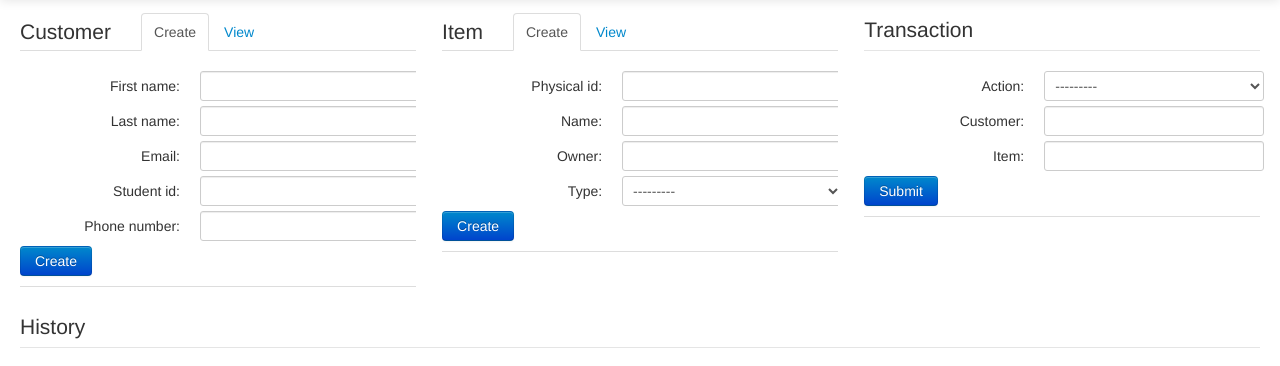
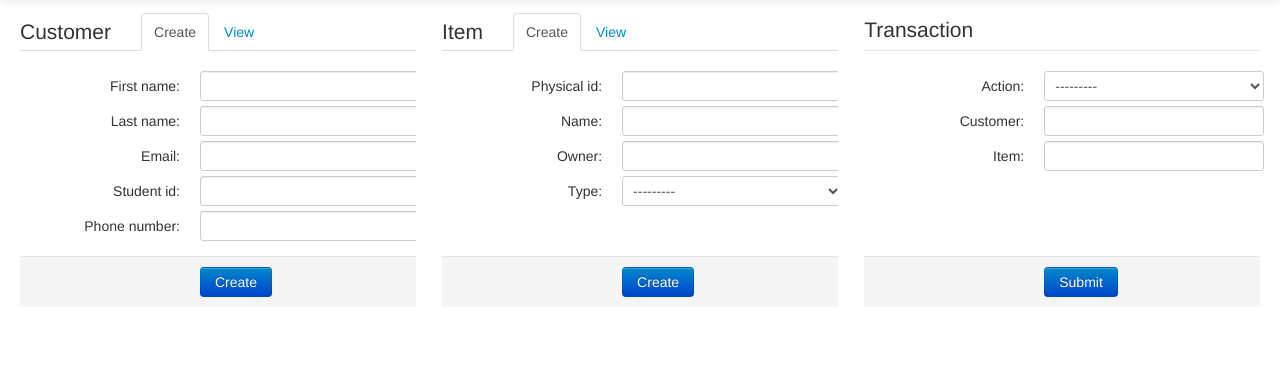
Before and after one commit to fsckit/inventory, a Django app: page / in a window 1280 px wide. Shown: the part 41-407 px from the top of the page. Run offline with Django 3.2, Linux system fonts and the light colour scheme; the visitor is signed in with stand-in values (Sample User, id 1); data that the repository does not hold is empty; parts of the project's set-up code (start-up, migrations or seed data) failed here and were passed over; some libraries are stand-ins or nearby versions.

Commit message:
Spruce up form style

```diff
--- a/app/static/css/custom.css
+++ b/app/static/css/custom.css
@@ -23,19 +23,33 @@
 
 #stage form {
   position: relative;
-  border-bottom: 1px solid #DDD;
   padding-bottom: 10px;
+}
+
+#stage form .alert-error {
+  text-align: center;
+}
+
+#stage form fieldset {
+  height: 175px;
 }
 
 #stage form .control-group {
   margin-bottom: 0;
 }
 
+#stage form .form-actions {
+  padding: 10px 20px 10px 180px;
+  margin-top: 10px;
+}
+
+#stage form .form-actions .error {
+  margin-top: 5px;
+}
+
 #stage .index-scroll {
   overflow-y: auto;
 }
-
-
 
 .tabbable > legend {
   float: left;
--- a/app/static/js/inventory.js
+++ b/app/static/js/inventory.js
@@ -70,21 +70,32 @@
       });
     });
 
-    // Error handler on form
-    $('form').on('errors', function(e, errors) {
-      // Temporarily dump in error handler
-      if (errors)
-        errors.forEach($.error);
+    $('form[action]').each(function(){
+      var $this = $(this);
+
+      // Create error display
+      var $err = $('<div>', {class: 'alert alert-error'}).prependTo($this.find('fieldset')).hide();
+
+      // Error handler on form
+      $this.on('errors', function(e, errors) {
+        // Temporarily dump in error handler
+        if (errors) {
+          $err.text(errors[0]).show();
+        } else {
+          $err.text('').hide();
+        }
+      });
     });
 
     // Error handlers on fields
-    $('form :input').each(function(){
+    $('form fieldset :input').each(function(){
       var $this = $(this);
 
       // Create error display
       var $err = $('<div>', {class: 'error'}).insertAfter($this).hide();
 
       // Bind event listener
+      var $group = $this.closest('.control-group');
       $this.on('errors', function(e, errors) {
         e.stopPropagation();
         if (errors) {
@@ -93,8 +104,10 @@
             trigger: 'hover',
             title: errors.join('\n'),
           }).show();
+          $group.addClass('error');
         } else {
           $err.hide();
+          $group.removeClass('error');
         }
       });
     });
--- a/app/templates/customer/create.html
+++ b/app/templates/customer/create.html
@@ -1,6 +1,8 @@
 <form class="form-horizontal" action="{% url customer_create %}" method="post"> {% csrf_token %}
+  <fieldset>
   {% include "_form.html" %}
-  <div class="form-actions-inline">
+  </fieldset>
+  <div class="form-actions">
     <input class="btn btn-primary" type="submit" value="Create" />
   </div>
 </form>
--- a/app/templates/item/create.html
+++ b/app/templates/item/create.html
@@ -1,6 +1,8 @@
 <form class="form-horizontal" action="{% url item_create %}" method="post"> {% csrf_token %}
+  <fieldset>
   {% include "_form.html" %}
-  <div class="form-actions-inline">
+  </fieldset>
+  <div class="form-actions">
     <input class="btn btn-primary" type="submit" value="Create" />
   </div>
 </form>
--- a/app/templates/transaction/create.html
+++ b/app/templates/transaction/create.html
@@ -1,7 +1,8 @@
-<form class="form-horizontal" action="{% url transaction_create %}" method="post">
+<form class="form-horizontal" action="{% url transaction_create %}" method="post"> {% csrf_token %}
+  <fieldset>
   {% include "_form.html" %}
-  {% csrf_token %}
-  <div class="form-actions-inline">
+  </fieldset>
+  <div class="form-actions">
     <input class="btn btn-primary" type="submit">
   </div>
 </form>
```
